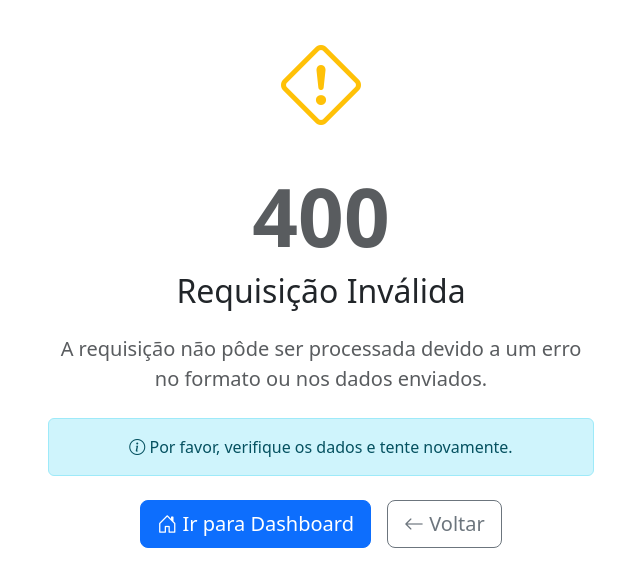
After one commit to RiqueAlvess/wln, a Django app: template vivamente360/templates/400.html in a window 1280 px wide. The commit adds this page. Shown: the top 587 px of the page, without its empty margins (319-959 px from the left). Run offline with Django 5.2, Linux system fonts and the light colour scheme; the template is opened without the code that fills it, so the values that code supplies are empty; parts of the project's set-up code (start-up, migrations or seed data) failed here and were passed over.

Commit message:
feat: Adicionar tratamento robusto de erros e páginas personalizadas
Implementa sistema completo de tratamento de erros para melhorar a experiência do usuário:

- Adiciona páginas de erro personalizadas (400, 403, 404, 500)
- Implementa modal de erro genérico com interceptação automática de erros JavaScript
- Adiciona tratamento de erro de descriptografia no dispatch de emails (InvalidTag)
- Configura handlers de erro customizados no Django
- Cria documentação de uso do modal de erro
- Sistema continua funcionando mesmo com erros, evitando crashes

O erro de descriptografia agora é tratado gracefully, permitindo que emails
válidos sejam enviados enquanto os inválidos são registrados nos logs.

https://claude.ai/code/session_01YVniAAH4L9ZYchGuoRtg1g

```diff
--- a/vivamente360/config/urls.py
+++ b/vivamente360/config/urls.py
@@ -17,3 +17,9 @@ urlpatterns = [
 if settings.DEBUG:
     urlpatterns += static(settings.MEDIA_URL, document_root=settings.MEDIA_ROOT)
     urlpatterns += static(settings.STATIC_URL, document_root=settings.STATIC_ROOT)
+
+# Custom error handlers
+handler400 = 'config.error_handlers.handler400'
+handler403 = 'config.error_handlers.handler403'
+handler404 = 'config.error_handlers.handler404'
+handler500 = 'config.error_handlers.handler500'
--- /dev/null
+++ b/vivamente360/templates/400.html
@@ -0,0 +1,31 @@
+{% extends 'base.html' %}
+
+{% block title %}Requisição Inválida - {{ branding.nome_app }}{% endblock %}
+
+{% block content %}
+<div class="container">
+    <div class="row justify-content-center align-items-center" style="min-height: 60vh;">
+        <div class="col-md-6 text-center">
+            <div class="error-icon mb-4">
+                <i class="bi bi-exclamation-diamond text-warning" style="font-size: 5rem;"></i>
+            </div>
+            <h1 class="display-1 fw-bold text-muted">400</h1>
+            <h2 class="mb-4">Requisição Inválida</h2>
+            <p class="lead text-muted mb-4">
+                A requisição não pôde ser processada devido a um erro no formato ou nos dados enviados.
+            </p>
+            <div class="alert alert-info" role="alert">
+                <i class="bi bi-info-circle"></i> Por favor, verifique os dados e tente novamente.
+            </div>
+            <div class="d-flex gap-3 justify-content-center mt-4">
+                <a href="{{ url('analytics:dashboard') }}" class="btn btn-primary btn-lg">
+                    <i class="bi bi-house-door"></i> Ir para Dashboard
+                </a>
+                <button onclick="window.history.back()" class="btn btn-outline-secondary btn-lg">
+                    <i class="bi bi-arrow-left"></i> Voltar
+                </button>
+            </div>
+        </div>
+    </div>
+</div>
+{% endblock %}
--- a/vivamente360/templates/base.html
+++ b/vivamente360/templates/base.html
@@ -93,6 +93,10 @@
     </main>
 
     <script src="https://cdn.jsdelivr.net/npm/bootstrap@5.3.3/dist/js/bootstrap.bundle.min.js"></script>
+
+    {# Incluir modal de erro genérico em todas as páginas #}
+    {% include 'components/error_modal.html' %}
+
     {% block scripts %}{% endblock %}
 </body>
 </html>
--- /dev/null
+++ b/vivamente360/templates/components/error_modal.html
@@ -0,0 +1,96 @@
+{# Modal de erro genérico que pode ser incluído em qualquer página #}
+<div class="modal fade" id="errorModal" tabindex="-1" aria-labelledby="errorModalLabel" aria-hidden="true">
+    <div class="modal-dialog modal-dialog-centered">
+        <div class="modal-content">
+            <div class="modal-header bg-danger text-white">
+                <h5 class="modal-title" id="errorModalLabel">
+                    <i class="bi bi-exclamation-triangle-fill"></i> Erro
+                </h5>
+                <button type="button" class="btn-close btn-close-white" data-bs-dismiss="modal" aria-label="Fechar"></button>
+            </div>
+            <div class="modal-body">
+                <div class="d-flex align-items-start">
+                    <div class="me-3">
+                        <i class="bi bi-x-circle-fill text-danger" style="font-size: 2rem;"></i>
+                    </div>
+                    <div class="flex-grow-1">
+                        <h6 class="mb-2" id="errorModalTitle">Ops! Algo deu errado</h6>
+                        <p class="mb-0 text-muted" id="errorModalMessage">
+                            Ocorreu um erro inesperado. Por favor, tente novamente.
+                        </p>
+                    </div>
+                </div>
+            </div>
+            <div class="modal-footer">
+                <button type="button" class="btn btn-secondary" data-bs-dismiss="modal">Fechar</button>
+                <button type="button" class="btn btn-primary" onclick="window.location.reload()">
+                    <i class="bi bi-arrow-clockwise"></i> Tentar Novamente
+                </button>
+            </div>
+        </div>
+    </div>
+</div>
+
+<script>
+/**
+ * Função global para exibir modal de erro
+ * @param {string} title - Título do erro (opcional)
+ * @param {string} message - Mensagem do erro
+ */
+window.showErrorModal = function(title, message) {
+    const modal = document.getElementById('errorModal');
+    const titleElement = document.getElementById('errorModalTitle');
+    const messageElement = document.getElementById('errorModalMessage');
+
+    if (title) {
+        titleElement.textContent = title;
+    }
+
+    if (message) {
+        messageElement.textContent = message;
+    }
+
+    const bsModal = new bootstrap.Modal(modal);
+    bsModal.show();
+};
+
+/**
+ * Handler global para erros de requisições fetch/ajax
+ */
+window.handleAjaxError = function(error) {
+    console.error('Erro na requisição:', error);
+
+    let errorMessage = 'Ocorreu um erro ao processar sua solicitação. Por favor, tente novamente.';
+
+    if (error.message) {
+        errorMessage = error.message;
+    }
+
+    window.showErrorModal('Erro na Requisição', errorMessage);
+};
+
+/**
+ * Intercepta erros não tratados na página
+ */
+window.addEventListener('error', function(event) {
+    // Só mostra o modal para erros de script, não de recursos (images, css)
+    if (event.filename && event.lineno && event.colno) {
+        console.error('Erro capturado:', event.error);
+        window.showErrorModal(
+            'Erro Inesperado',
+            'Um erro inesperado ocorreu. A página pode não funcionar corretamente. Por favor, recarregue a página.'
+        );
+    }
+});
+
+/**
+ * Intercepta rejeições de promises não tratadas
+ */
+window.addEventListener('unhandledrejection', function(event) {
+    console.error('Promise rejeitada:', event.reason);
+    window.showErrorModal(
+        'Erro de Processamento',
+        'Ocorreu um erro ao processar sua solicitação. Por favor, tente novamente.'
+    );
+});
+</script>
```
Also changed, not shown: vivamente360/apps/invitations/views.py (+54 -21 lines), vivamente360/config/error_handlers.py (added, +50 -0 lines), vivamente360/templates/403.html (added, +31 -0 lines), vivamente360/templates/404.html (added, +28 -0 lines), vivamente360/templates/500.html (added, +38 -0 lines), vivamente360/templates/components/README.md (added).
